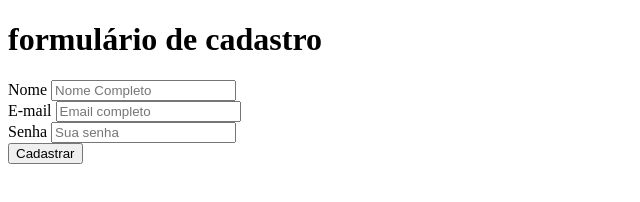
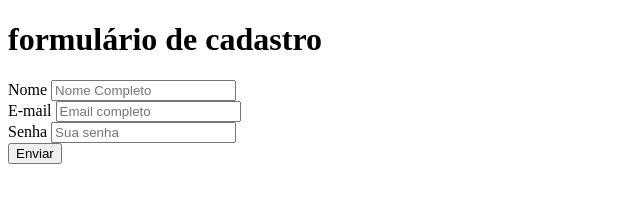
Before and after one commit to Romulorj90/exercicio_htmil, a plain HTML site: page EBAC - projetos/MOdulo_03/aula_HTML/exercicio.html in a window 1280 px wide. Shown: the full height of the page, 0-640 px from the left. Drawn offline with Linux system fonts and the light colour scheme.

Commit message:
arrumando erros no código inicial

```diff
--- a/EBAC - projetos/MOdulo_03/aula_HTML/exercicio.html
+++ b/EBAC - projetos/MOdulo_03/aula_HTML/exercicio.html
@@ -7,14 +7,14 @@
 </head>
 <body>
     <h1>formulário de cadastro</h1>
-    <forms>
-        <label for="nome">Nome</label>
+    <form>
+        <label for="text">Nome</label>
         <input  id="nome" type="nome" placeholder="Nome Completo"> <br />
         <label for="email" >E-mail</label>
         <input id="email" type="email" placeholder="Email completo"> <br />
         <label for="senha">Senha</label>
         <input id="senha" type="password" placeholder="Sua senha"> <br />
-        <button name="button">Cadastrar</button>
-    </forms>
+        <button type="submit">Enviar</button>
+    </form>
 </body>
 </html>
```
